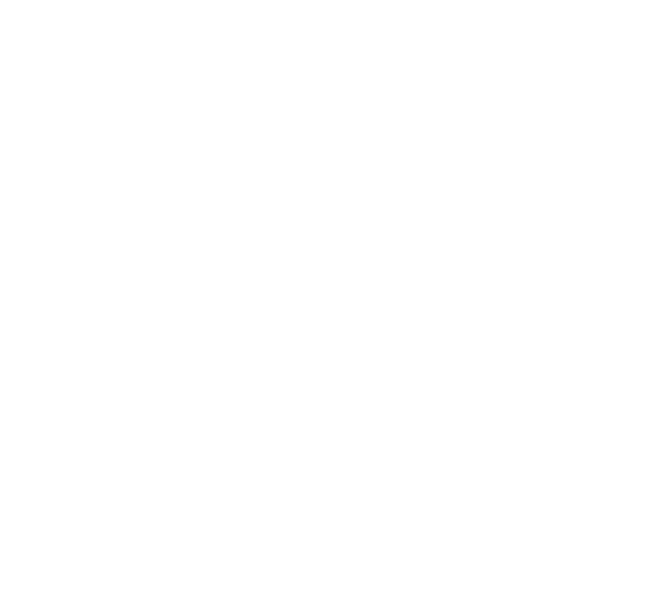
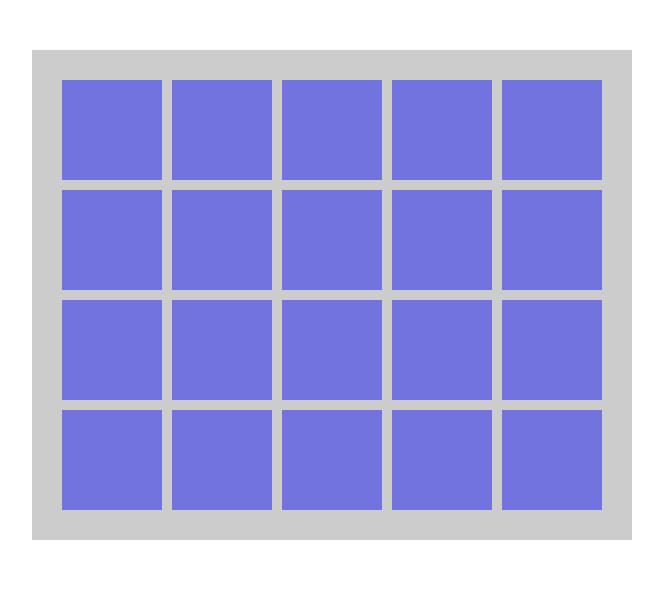
Before and after one commit to inga-kapitonova/JS-card-pairs, a website: page index.html in a window 1280 px wide. Shown: the whole page, without its empty margins (308-971 px from the left). Drawn offline with nearby package versions, Linux system fonts and the light colour scheme.

Commit message:
main layout of card game created

```diff
--- a/index.html
+++ b/index.html
@@ -1,10 +1,11 @@
 <!DOCTYPE html>
-<html lang="en">
-  <head>
-    <meta charset="UTF-8" />
-    <meta name="viewport" content="width=device-width, initial-scale=1.0" />
-    <meta http-equiv="X-UA-Compatible" content="ie=edge" />
-    <title>Card Pairs</title>
-  </head>
-  <body></body>
-</html>
+<meta charset="UTF-8" />
+<meta name="viewport" content="width=device-width, initial-scale=1.0" />
+<meta http-equiv="X-UA-Compatible" content="ie=edge" />
+<title>Card Pairs</title>
+<link rel="stylesheet" type="text/css" href="style.css" />
+<div id="wrapper">
+  <a href="#" class="game-card"></a>
+</div>
+<script src="https://ajax.googleapis.com/ajax/libs/jquery/3.5.1/jquery.min.js"></script>
+<script src="js.js"></script>
--- /dev/null
+++ b/js.js
@@ -0,0 +1,9 @@
+let card = $(".game-card");
+$(function () {});
+
+let container = $("#wrapper");
+
+for (let i = 1; i <= 19; i++) {
+  console.log(i);
+  container.append(card.clone());
+}
--- /dev/null
+++ b/style.css
@@ -0,0 +1,14 @@
+#wrapper {
+  width: 600px;
+  background: #ccc;
+  margin: 50px auto;
+  display: grid;
+  grid-template: repeat(4, 100px) / repeat(5, 100px);
+  padding: 30px;
+  box-sizing: border-box;
+  grid-gap: 10px;
+}
+.game-card {
+  height: 100px;
+  background: rgb(115, 115, 224);
+}
```
